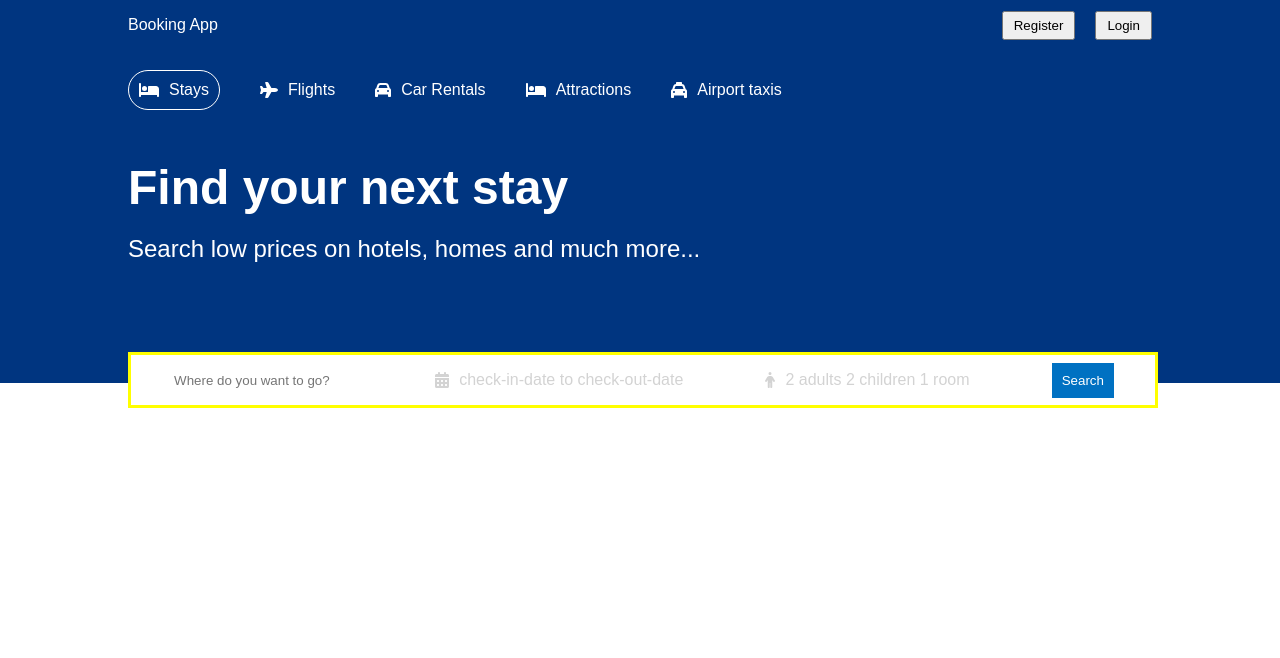
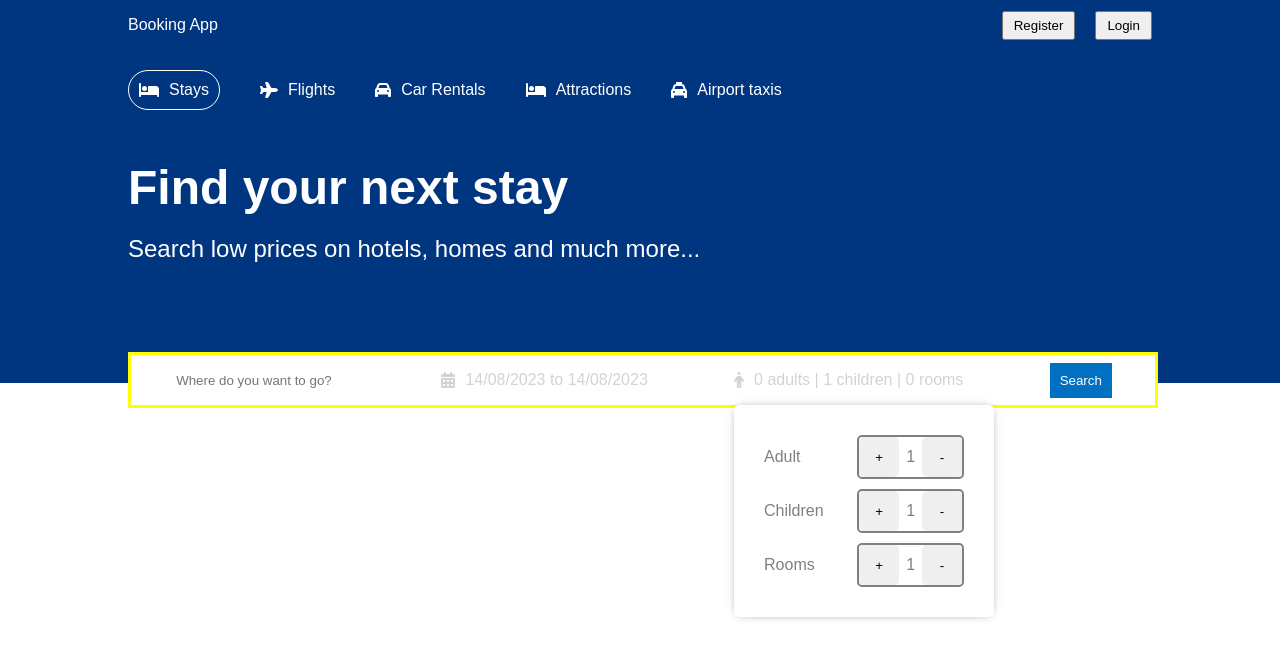
Before and after one commit to Shreyx15/Reservation-App, a React (Create React App) app: page /home in a window 1280 px wide. Shown: the top 658 px of the page. Built offline with nearby package versions, Linux system fonts and the light colour scheme.

Commit message:
did some css

```diff
--- a/package.json
+++ b/package.json
@@ -10,6 +10,7 @@
     "@testing-library/jest-dom": "^5.17.0",
     "@testing-library/react": "^13.4.0",
     "@testing-library/user-event": "^13.5.0",
+    "date-fns": "^2.30.0",
     "react": "^18.2.0",
     "react-date-range": "^1.4.0",
     "react-dom": "^18.2.0",
--- a/src/components/Header/Header.jsx
+++ b/src/components/Header/Header.jsx
@@ -1,8 +1,29 @@
 import { faBed, faCalendar, faCalendarDay, faCalendarDays, faCar, faPerson, faPlane, faTaxi } from "@fortawesome/free-solid-svg-icons";
 import { FontAwesomeIcon } from "@fortawesome/react-fontawesome";
+import { DateRangePicker } from 'react-date-range';
+import { useState } from 'react';
+import 'react-date-range/dist/styles.css'; // main style file
+import 'react-date-range/dist/theme/default.css'; // theme css file
+import { compareAsc, format } from 'date-fns';
+import "./header.css";
 
-import "./header.css";
 function Header() {
+    const [dateOpen, setDateOpen] = useState(false);
+    const [dateRange, setDateRange] = useState([
+        {
+            startDate: new Date(),
+            endDate: new Date(),
+            key: 'selection',
+        },
+    ]);
+
+    const [openOptions, setOpenOptions] = useState(false);
+    const [options, setOptions] = useState({
+        adults: 0,
+        children: 1,
+        rooms: 0
+    });
+
     return (
         <div className="Header">
             <div className="headerContainer">
@@ -41,18 +62,50 @@ function Header() {
                     </div>
                     <div className="headerSearchItem">
                         <FontAwesomeIcon icon={faCalendarDays} style={{ color: "Lightgray" }} />
-                        <span className="headerSearchText">check-in-date to check-out-date</span>
+                        <span onClick={() => { setDateOpen(!dateOpen) }} className="headerSearchText">{`${format(dateRange[0].startDate, "dd/MM/yyyy")} to ${format(dateRange[0].endDate, "dd/MM/yyyy")}`}</span>
+                        {dateOpen && <DateRangePicker
+                            ranges={dateRange}
+                            onChange={(ranges) => setDateRange([ranges.selection])}
+                            className="date"
+                        />}
                     </div>
+
                     <div className="headerSearchItem">
                         <FontAwesomeIcon icon={faPerson} style={{ color: "Lightgray" }} />
-                        <span className="headerSearchText">2 adults 2 children 1 room</span>
+                        <span className="headerSearchText">{`${options.adults} adults | ${options.children} children | ${options.rooms} rooms`}</span>
+                        <div className="options">
+                            <div className="optionItem">
+                                <span className="optionText">Adult</span>
+                                <div className="optionCounter">
+                                    <button className="optionCounterButton">+</button>
+                                    <span className="optionCounterNumber">1</span>
+                                    <button className="optionCounterButton">-</button>
+                                </div>
+
+                            </div>
+
+                            <div className="optionItem">
+                                <span className="optionText">Children</span>
+                                <div className="optionCounter">
+                                    <button className="optionCounterButton">+</button>
+                                    <span className="optionCounterNumber">1</span>
+                                    <button className="optionCounterButton">-</button>
+                                </div>
+                            </div>
+
+                            <div className="optionItem">
+                                <span className="optionText">Rooms</span>
+                                <div className="optionCounter">
+                                    <button className="optionCounterButton">+</button>
+                                    <span className="optionCounterNumber">1</span>
+                                    <button className="optionCounterButton">-</button>
+                                </div>
+                            </div>
+                        </div>
                     </div>
                     <div className="headerSearchItem">
                         <button className="headerBtn">Search</button>
                     </div>
-
-
-
                 </div>
             </div>
         </div>
--- a/src/components/Header/header.css
+++ b/src/components/Header/header.css
@@ -80,3 +80,43 @@
     color: lightgray;
     cursor: pointer;
 }
+
+.date {
+    position: absolute;
+    top: 50px;
+}
+
+.options {
+    position: absolute;
+    top: 50px;
+    background-color: white;
+    color: gray;
+    border-radius: 5px;
+    box-shadow: 0px 0px 10px -5px rgba(0, 0, 0, 0.75);
+    padding: 20px;
+}
+
+.optionItem {
+    width: 200px;
+    display: flex;
+    justify-content: space-between;
+    align-items: center;
+    margin: 10px;
+}
+
+.optionCounter {
+    border: 2px solid gray;
+    border-radius: 5px;
+}
+
+.optionCounterButton {
+    height: 40px;
+    width: 40px;
+    border: 0;
+    border-radius: 5px;
+
+}
+
+.optionCounterNumber {
+    margin: 7px;
+}
```
Also changed, not shown: 1 other file (tests, documents, lock files or other folders).
